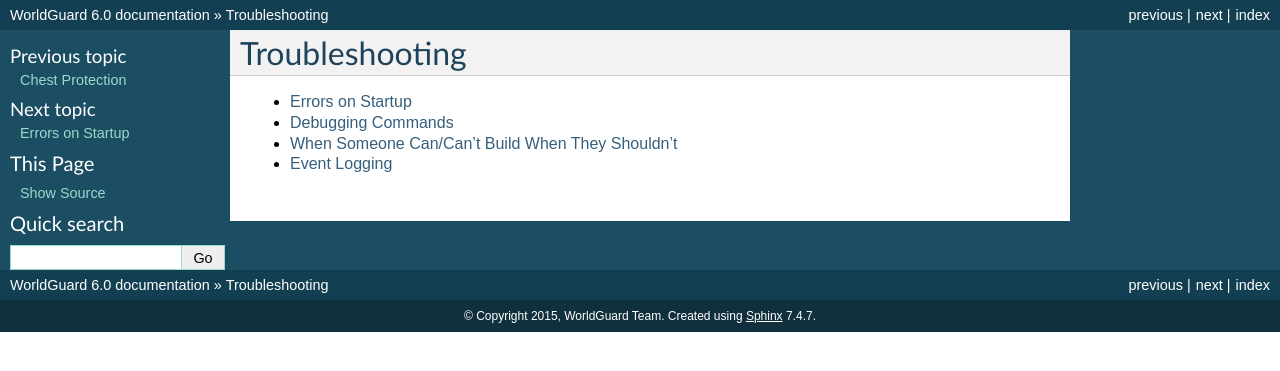
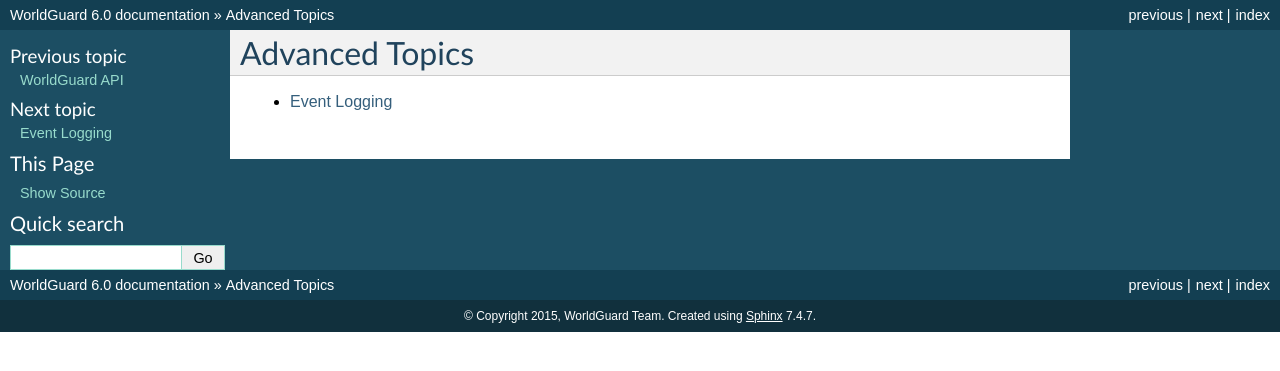
Before and after one commit to aurorasmiles/WorldGuardDocs, a Sphinx documentation site: the page built from source/advanced/index.rst, in a window 1280 px wide. Shown: the top 371 px of the page. Built offline with Sphinx 7.4.7, drawn with Linux system fonts in a browser that asks for light colours.

Commit message:
Reorganize troubleshooting into a FAQ and advanced topics.

```diff
--- a/source/troubleshooting/index.rst
+++ b/source/advanced/index.rst
@@ -1,12 +1,9 @@
 ===============
-Troubleshooting
+Advanced Topics
 ===============
 
 .. toctree::
     :maxdepth: 3
     :titlesonly:
 
-    startup-errors
-    commands
-    protection
     event-logging
--- a/source/commands.rst
+++ b/source/commands.rst
@@ -67,6 +67,8 @@
     /stoplag,-c [-s],"Disable the 'stop lag' mode. ``-s`` can be provided to make the toggle not issue an announcement in chat."
     /stoplag,-i,"Display the status of the 'stop lag' mode."
 
+.. _troubleshooting:
+
 Troubleshooting
 ===============
 
--- a/source/index.rst
+++ b/source/index.rst
@@ -29,8 +29,9 @@
     blacklist/index
     regions/index
     chest-protection
-    troubleshooting/index
     developer/index
+    advanced/index
+    faq
     support
     source-code
 
--- a/source/troubleshooting/commands.rst
+++ /dev/null
@@ -1,3 +0,0 @@
-==================
-Debugging Commands
-==================
--- a/source/troubleshooting/protection.rst
+++ /dev/null
@@ -1,3 +0,0 @@
-================================================
-When Someone Can/Can't Build When They Shouldn't
-================================================
--- a/source/troubleshooting/startup-errors.rst
+++ /dev/null
@@ -1,3 +0,0 @@
-=================
-Errors on Startup
-=================
```
Also changed, not shown: source/faq.rst (added, +114 -0 lines), source/advanced/event-logging.rst (renamed from source/troubleshooting/event-logging.rst).
